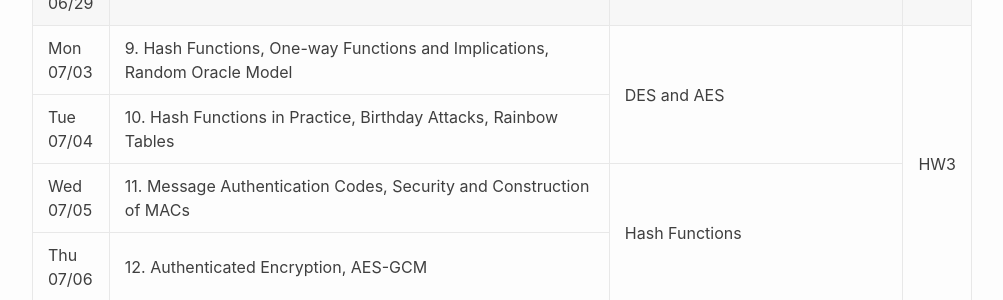
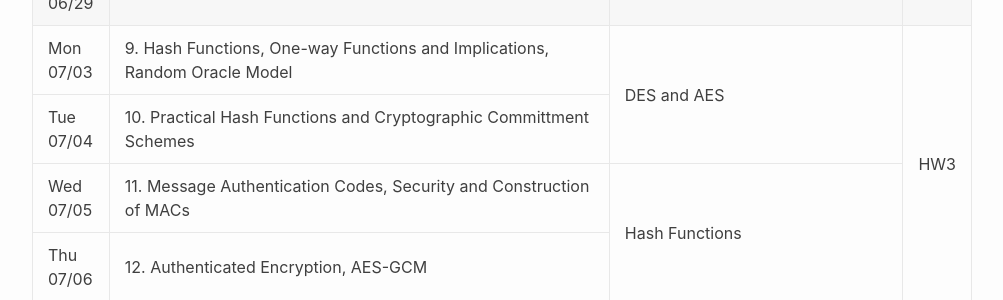
Before and after one commit to CS171-Staff/cs171-su23-website, a Jekyll site: the page built from index.md, in a window 1280 px wide and 900 px high, scrolled down 1076 px. Shown: the part 153-453 px from the top of the window, without its empty margins (138-1141 px from the left). Built offline with Jekyll 4.4.1, drawn with Linux system fonts in a browser that asks for light colours.

Commit message:
committment scheems

```diff
--- a/_data/schedule.yml
+++ b/_data/schedule.yml
@@ -88,7 +88,7 @@ agenda:
   - number: 9
     title: Hash Functions, One-way Functions and Implications, Random Oracle Model
   - number: 10
-    title: Hash Functions in Practice, Birthday Attacks, Rainbow Tables
+    title: Practical Hash Functions and Cryptographic Committment Schemes
   - number: 11
     title: Message Authentication Codes, Security and Construction of MACs
   - number: 12
```
